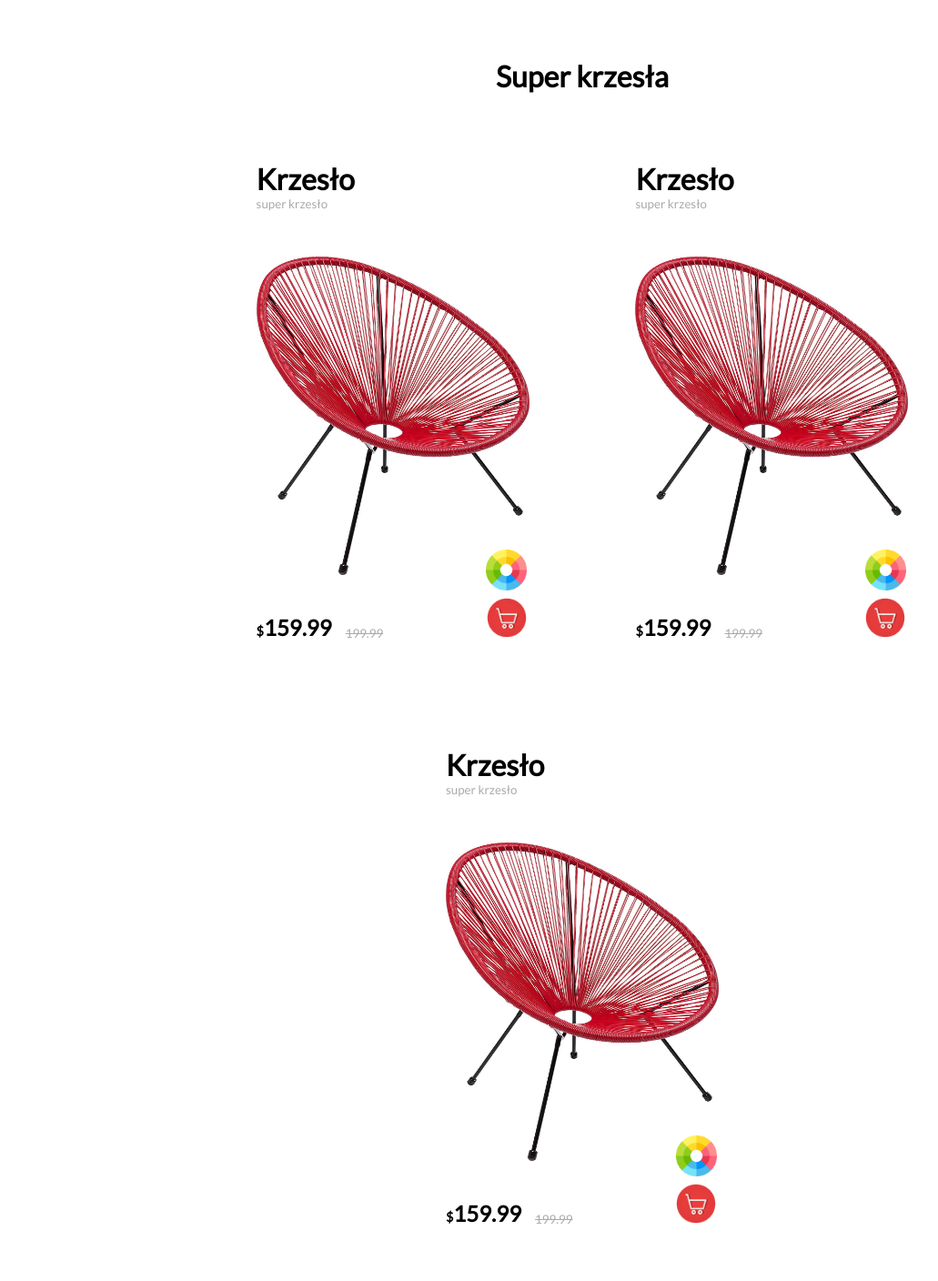
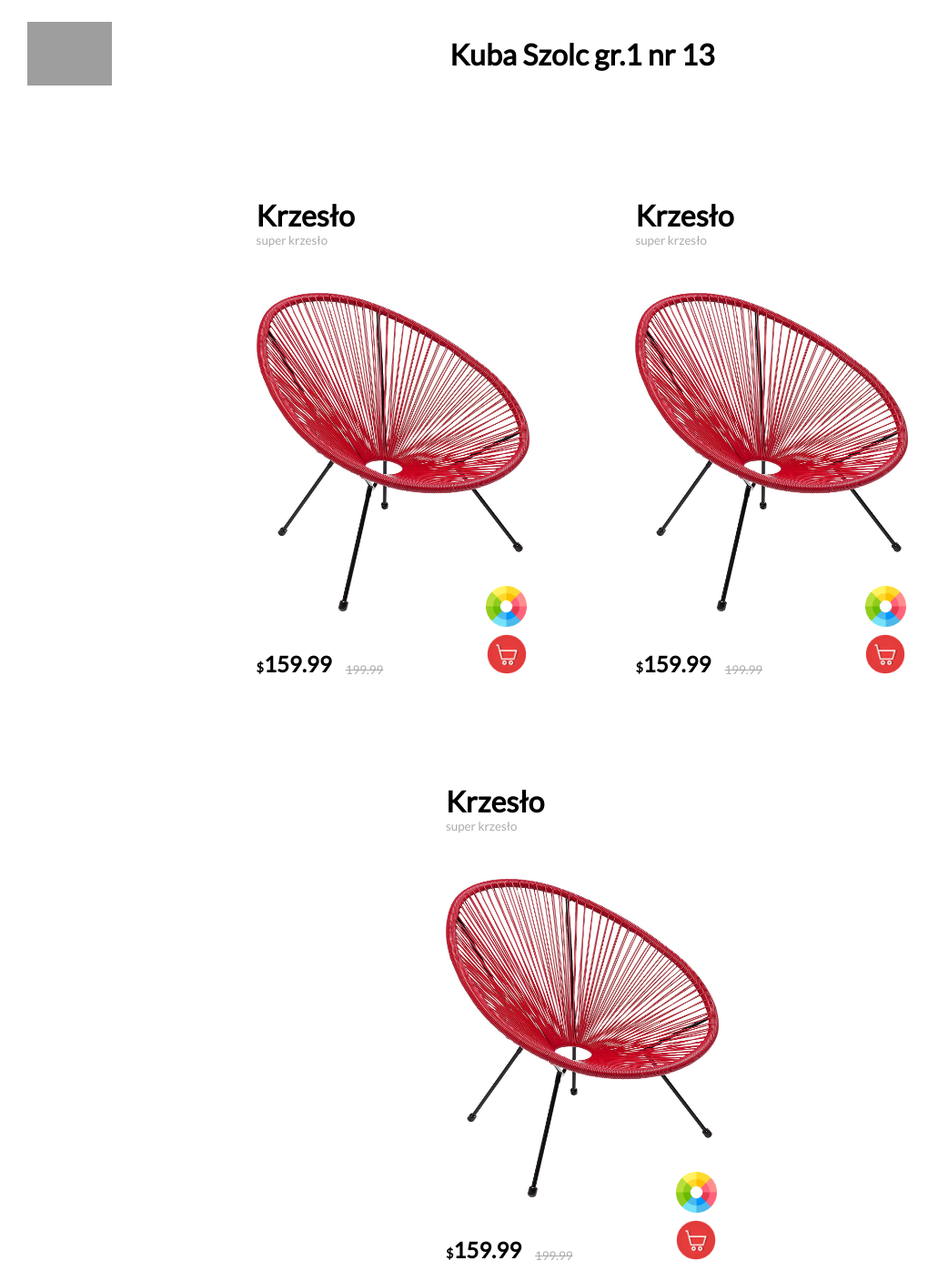
Before and after one commit to 3ti-2020/crud-wiele-do-wielu-kuba-szolc, a PHP site: page /card/index.html in a window 1280 px wide. Shown: the whole page at 91% size, without its empty margins (0-1031 px from the left). Before the commit the page ends 1345 px from the top, so only its background shows below. Run offline with PHP 8.4, Linux system fonts and the light colour scheme; grey boxes are pictures that could not be loaded.

Commit message:
Add files via upload

```diff
--- a/card/index.html
+++ b/card/index.html
@@ -6,10 +6,13 @@
     <link rel="stylesheet" href="style.css">
     <link href="https://fonts.googleapis.com/css2?family=Lato&display=swap" rel="stylesheet">
     <link rel="stylesheet" href="https://cdnjs.cloudflare.com/ajax/libs/font-awesome/4.7.0/css/font-awesome.min.css">
-    <title>Document</title>
+    <title>Kuba Szolc Card</title>
 </head>
 <body>
-    <p>Super krzesła</p>
+    <header class="header">
+        <a href="https://github.com/3ti-2020" class="githublink"> <img class="githubimg" src="https://image.flaticon.com/icons/png/512/25/25231.png" alt="GITHUB"> </a>
+        <h1 class="imie">Kuba Szolc gr.1 nr 13</h1>
+    </header>
     <div class="container">
         <div class="card">
             <div class="black"></div>
@@ -35,8 +38,6 @@
                     <i class="fa3 fa-check"></i>
             </div>
         </div>
-    </div>
-    <div class="container">
         <div class="card">
             <div class="black"></div>
             <h1>Krzesło</h1>
@@ -61,8 +62,6 @@
                     <i class="fa3 fa-check"></i>
             </div>
         </div>
-    </div>
-    <div class="container">
         <div class="card">
             <div class="black"></div>
             <h1>Krzesło</h1>
--- a/card/style.css
+++ b/card/style.css
@@ -5,13 +5,37 @@
 }
 
 body{
+    margin: 0;
+    height: 100vh;
     display: flex;
     justify-content: center;
     flex-wrap: wrap;
     margin-left: 10vw;
     margin-right: 10vw;
 }
+
+.header{
+    height: 15vh;
+    display: flex;
+    align-items: center;
+    justify-content: center;
+    /* position: relative; */
+}
+.githublink{
+    position: absolute;
+    left: 30px;
+}
+.githubimg{
+    height: 70px;
+}
+.imie{
+    height: 5vh;
+    margin: 0;
+    text-align: center;
+}
+
 .container{
+    height: 85vh;
     display: flex;
     justify-content: center;
     align-items: center;
@@ -21,6 +45,7 @@ body{
 .card{
     position: relative;
     overflow: hidden;
+    margin: 3vw;
 }
 
 .card:hover{
```
